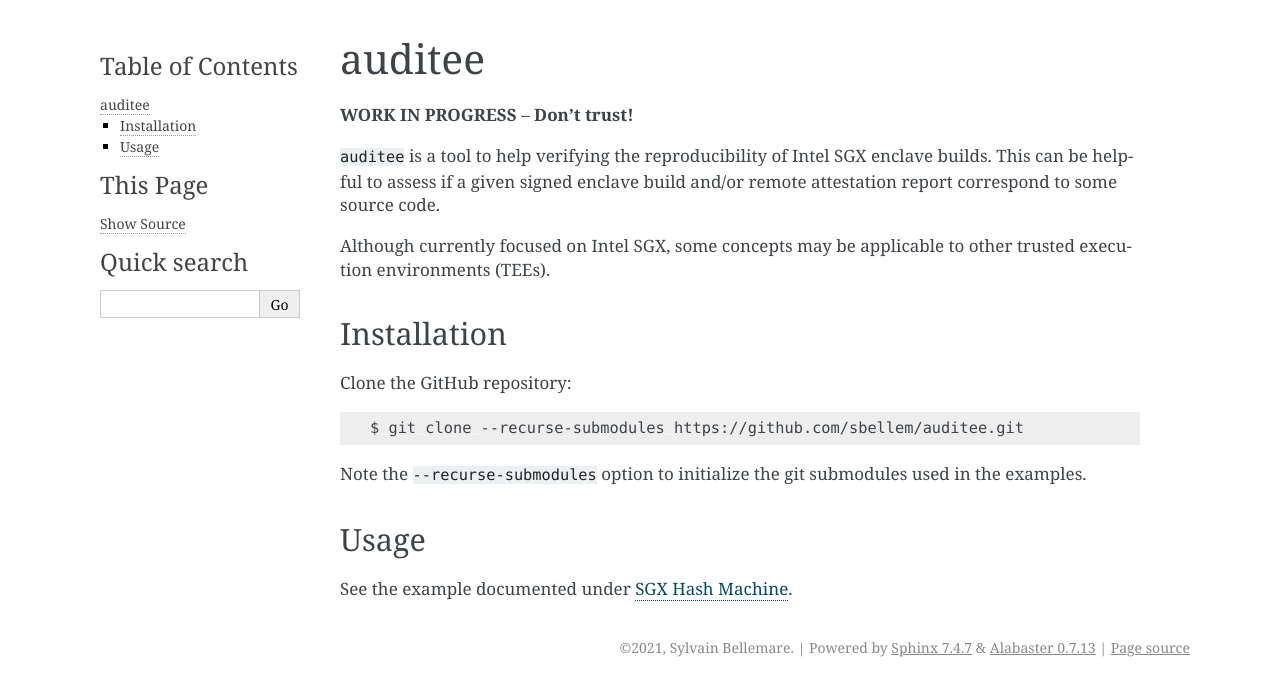
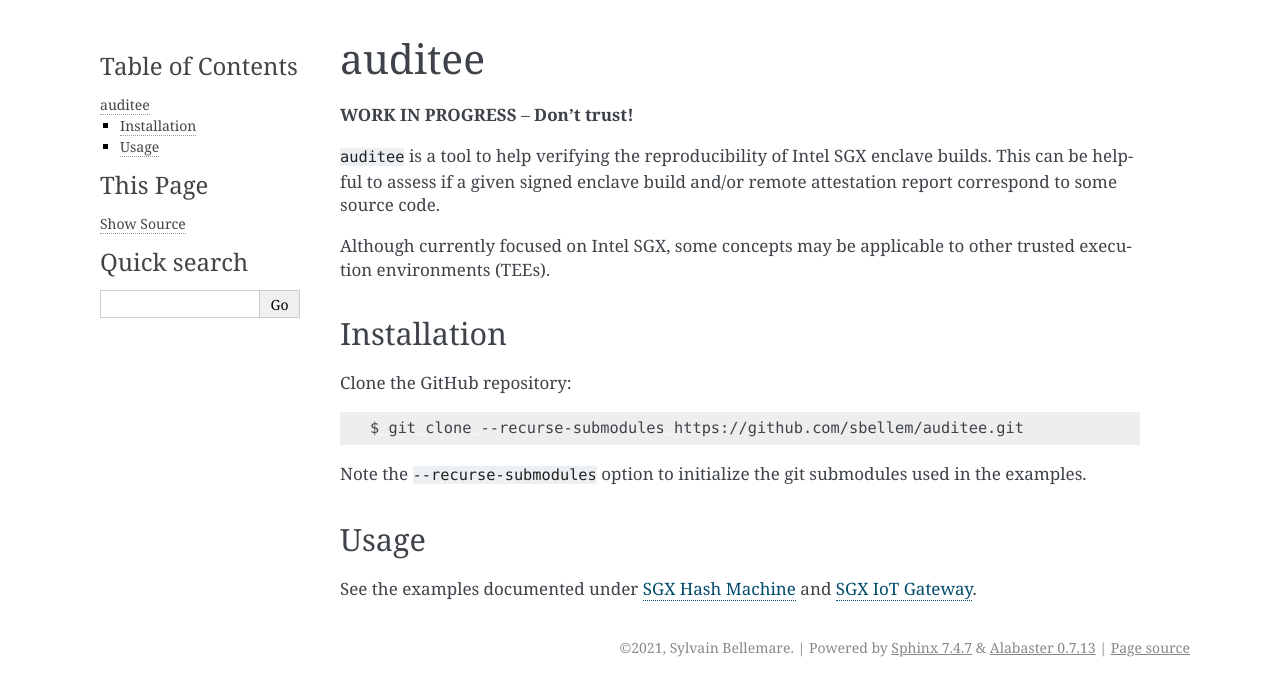
Before and after one commit to initc3/auditee, a Sphinx documentation site: the page built from docs/index.rst, in a window 1280 px wide. Shown: the top 696 px of the page. Built offline with Sphinx 7.4.7, drawn with Linux system fonts in a browser that asks for light colours.

Commit message:
Add link to sgx-iot-gateway example

```diff
--- a/docs/examples.rst
+++ b/docs/examples.rst
@@ -234,6 +234,7 @@
 If you wonder how to get the remote attestation report, consult
 https://github.com/sbellem/sgx-hashmachine#quickstart.
 
+.. _sgx-iot-gateway:
 
 SGX IoT Gateway
 ---------------
--- a/docs/index.rst
+++ b/docs/index.rst
@@ -27,7 +27,7 @@
 
 Usage
 -----
-See the example documented under :ref:`sgx-hashmachine`.
+See the examples documented under :ref:`sgx-hashmachine` and :ref:`sgx-iot-gateway`.
 
 
 
```
